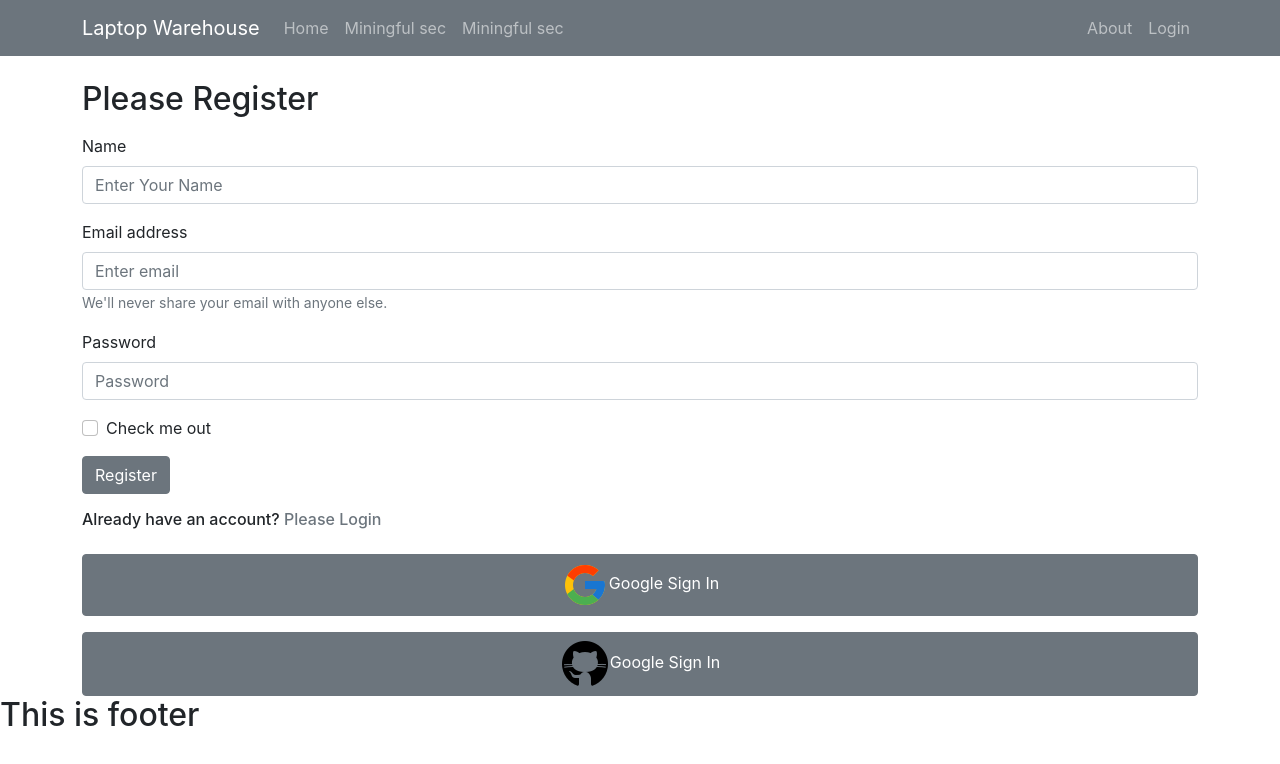
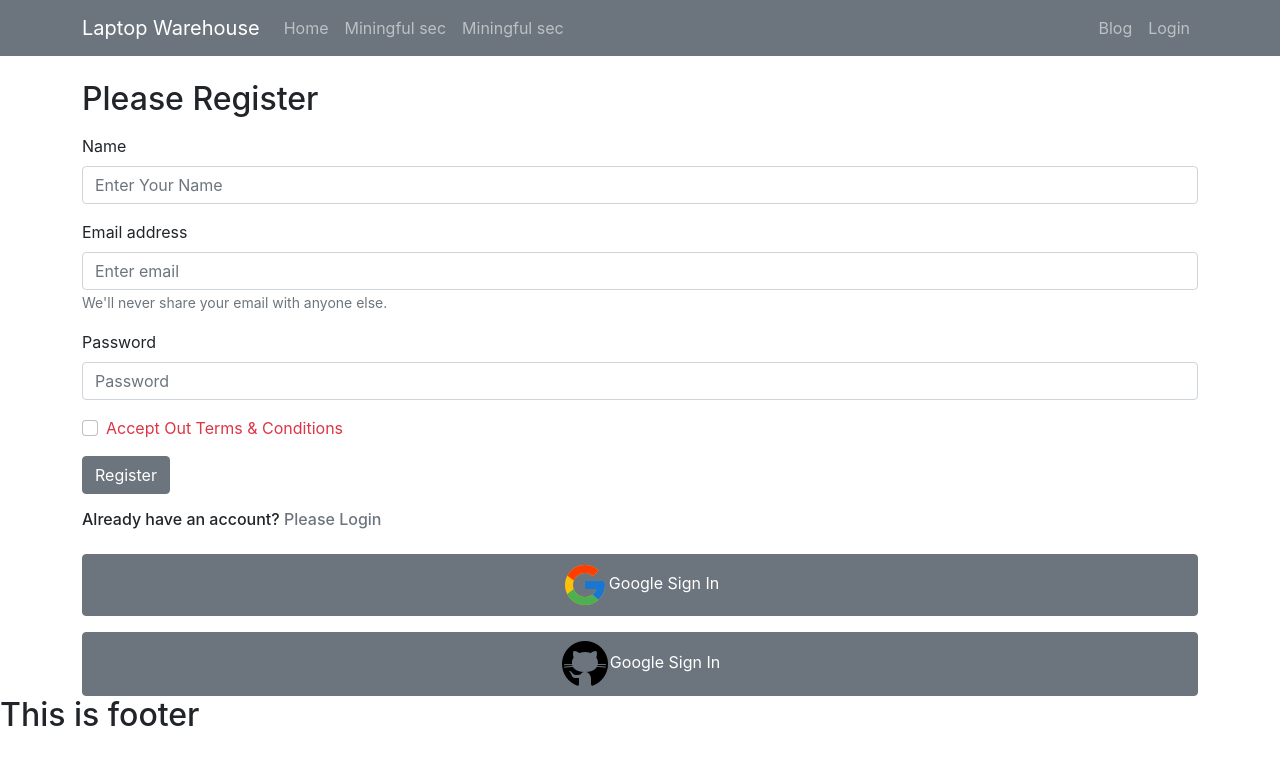
Before and after one commit to abdullahalomar/warehouse-management-client-side, a React (Create React App) app: page /register in a window 1280 px wide. Shown: the top 764 px of the page. Built offline with nearby package versions, Linux system fonts and the light colour scheme; no server answers.

Commit message:
register checkout added

```diff
--- a/src/Pages/Login/Login/Login.js
+++ b/src/Pages/Login/Login/Login.js
@@ -1,6 +1,6 @@
 import React, { useRef } from 'react';
 import { Form, Button } from 'react-bootstrap';
-import { useSignInWithEmailAndPassword } from 'react-firebase-hooks/auth';
+import { useSendPasswordResetEmail, useSignInWithEmailAndPassword } from 'react-firebase-hooks/auth';
 import { Link, useLocation, useNavigate } from 'react-router-dom';
 import auth from '../../../firebase.init';
 import SocialSignin from '../SocialSignin/SocialSignin';
@@ -19,6 +19,8 @@ const Login = () => {
     loading,
     error,
   ] = useSignInWithEmailAndPassword(auth);
+
+  const [sendPasswordResetEmail, sending] = useSendPasswordResetEmail(auth);
 
   if (user) {
     navigate(from, {replace: true});
@@ -39,6 +41,12 @@ const Login = () => {
 
   const navigateRegister = event => {
     navigate('/register');
+  }
+
+  const resetPassword = async () => {
+          const email = emailRef.current.value;
+          await sendPasswordResetEmail(email);
+          alert('Sent email');
   }
     return (
         <div className='container mt-4'>
@@ -61,9 +69,9 @@ const Login = () => {
     <Form.Label>Password</Form.Label>
     <Form.Control ref={passRef} type="password" placeholder="Password" required/>
   </Form.Group>
-  <Form.Group className="mb-3" controlId="formBasicCheckbox">
+  {/* <Form.Group className="mb-3" controlId="formBasicCheckbox">
     <Form.Check type="checkbox" label="Check me out" />
-  </Form.Group>
+  </Form.Group> */}
   <Button variant="secondary" type="submit">
     Submit
   </Button>
@@ -71,6 +79,7 @@ const Login = () => {
         {errorElement}
         <div className='mt-3'>
         <h6>Are you new here? <Link to='/register' className='text-secondary pe-auto text-decoration-none' onClick={navigateRegister}>Please Register</Link></h6>
+        <h6>Forget Password? <Link to='/register' className='text-primary pe-auto text-decoration-none' onClick={resetPassword}>Reset Password</Link></h6>
         </div>
        <SocialSignin></SocialSignin>
         </div>
--- a/src/Pages/Login/Register/Register.js
+++ b/src/Pages/Login/Register/Register.js
@@ -1,4 +1,4 @@
-import React from 'react';
+import React, { useState } from 'react';
 import { Button, Form } from 'react-bootstrap';
 import { Link, useNavigate } from 'react-router-dom';
 import { useCreateUserWithEmailAndPassword } from 'react-firebase-hooks/auth';
@@ -7,6 +7,7 @@ import SocialSignin from '../SocialSignin/SocialSignin';
 
 
 const Register = () => {
+  const [condition, setCondition] = useState(false);
   const [
     createUserWithEmailAndPassword,
     user,
@@ -22,16 +23,18 @@ const Register = () => {
 
   if (user) {
     navigate('/home');
-  }
+}
 
   const handleRegister = event => {
     event.preventDefault();
     const name = event.target.name.value;
-    const email = event?.target?.email?.value;
-    const password = event?.target?.password?.value;
+    const email = event.target.email.value;
+    const password = event.target.password.value;
+    // const condition = event.target.terms.checked;
+    if (condition) {
+      createUserWithEmailAndPassword(email, password);
+    }
 
-
-    createUserWithEmailAndPassword(email, password);
   }
     return (
         <div className='container mt-4'>
@@ -55,7 +58,10 @@ const Register = () => {
     <Form.Control type="password" name='password' placeholder="Password" required/>
   </Form.Group>
   <Form.Group className="mb-3" controlId="formBasicCheckbox">
-    <Form.Check type="checkbox" label="Check me out" />
+            <div className='d-flex gap-2'>
+            <Form.Check onClick={() => setCondition(!condition)} type="checkbox" name='terms' />
+            <label htmlFor="terms" className={`${condition ? 'text-primary' : 'text-danger'} `}>Accept Out Terms & Conditions</label>
+            </div>
   </Form.Group>
   <Button variant="secondary" type="submit">
     Register
--- a/src/Pages/Shared/Header/Header.js
+++ b/src/Pages/Shared/Header/Header.js
@@ -25,7 +25,7 @@ const Header = () => {
 
     </Nav>
     <Nav>
-      <Nav.Link as={Link} to="about">About</Nav.Link>
+      <Nav.Link as={Link} to="about">Blog</Nav.Link>
               {
                 user ?
 
```
